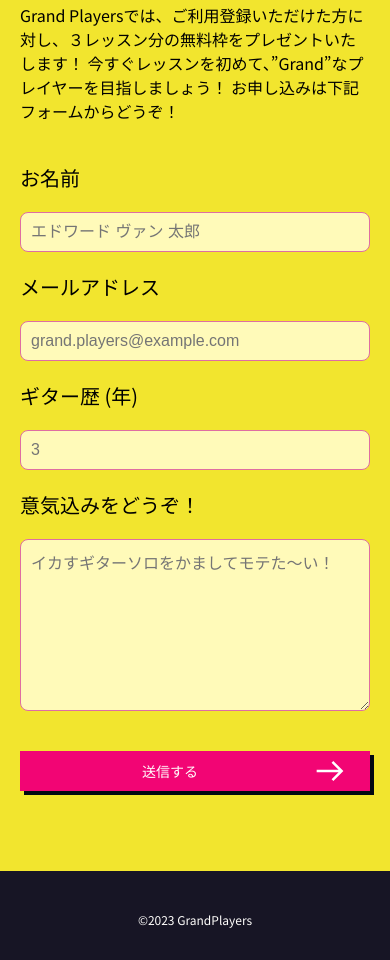
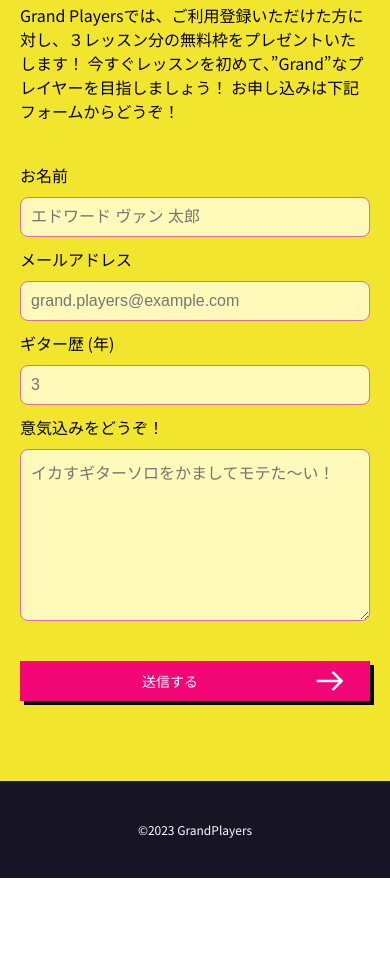
Before and after one commit to IwaseMio/frontend-basic-site, a plain HTML site: page index.html in a window 390 px wide. Shown: the part 2929-3889 px from the top of the page. After the commit the page ends 3807 px from the top, so only its background shows below. Drawn offline with Linux system fonts and the light colour scheme.

Commit message:
@mediaのgap,font-size変更

```diff
--- a/style.css
+++ b/style.css
@@ -429,6 +429,11 @@
   .signup-input-container {
     display: flex;
     flex-direction: column;
+    gap: 10px;
+  }
+
+  .signup-label {
+    font-size: 16px;
   }
 }
 
```
